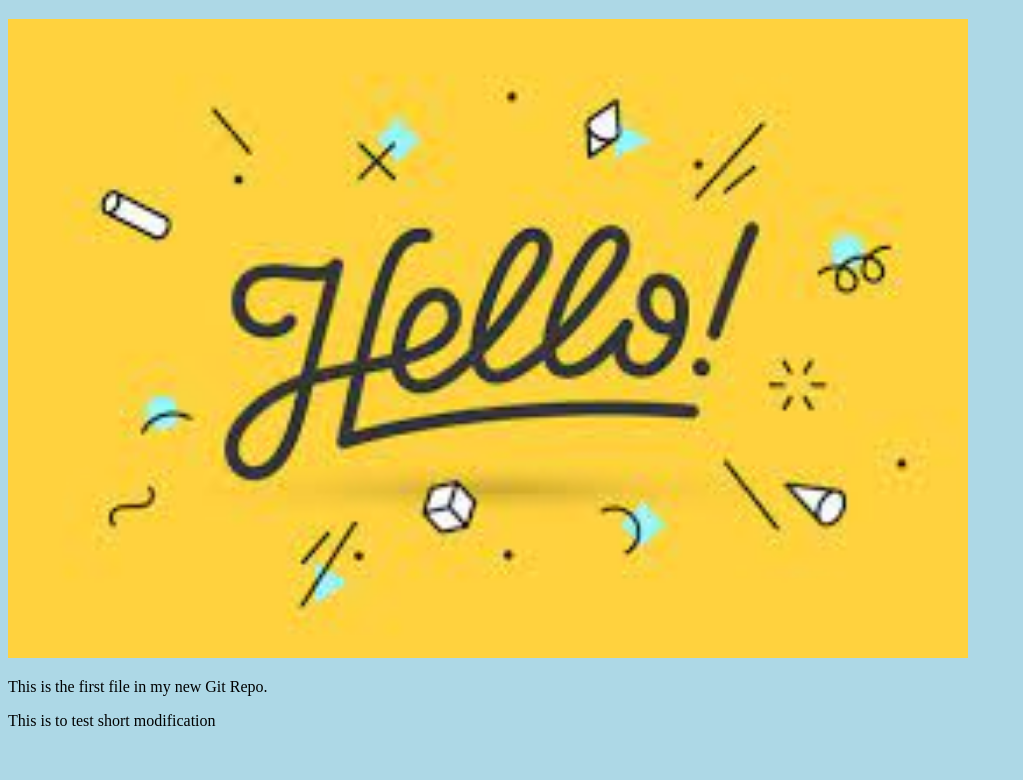
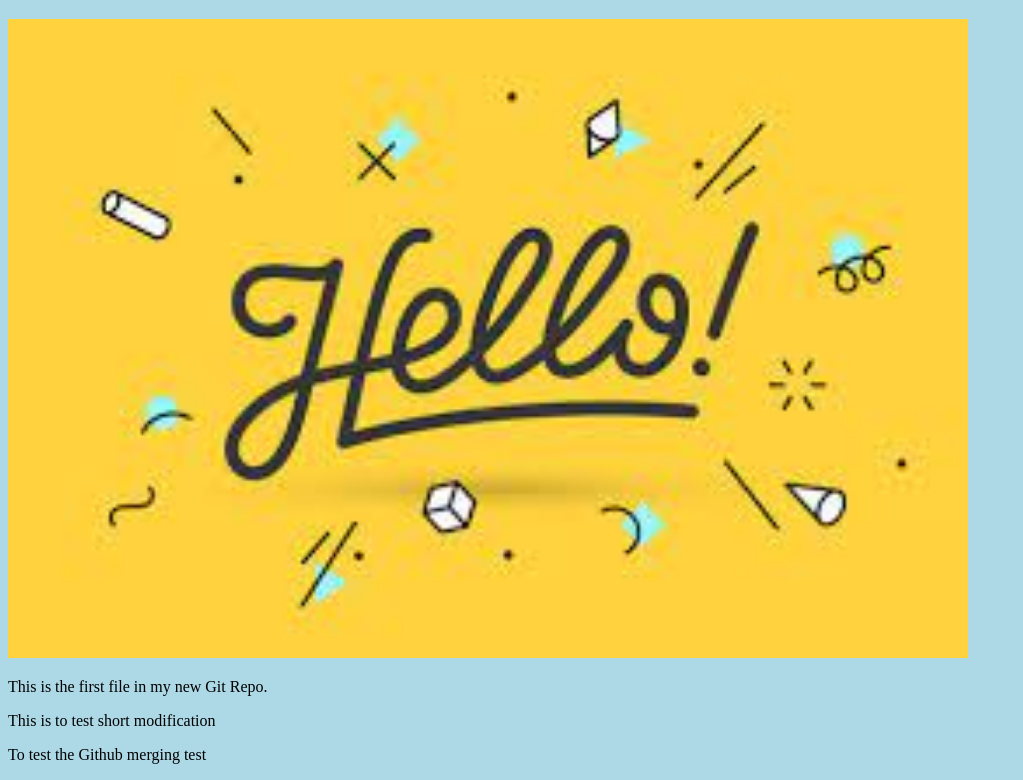
Before and after one commit to NarendranS131999/hello_world, a plain HTML site: page index.html in a window 1280 px wide. Shown: the part 61-841 px from the top of the page, without its empty margins (0-1023 px from the left). Before the commit the page ends 807 px from the top, so only its background shows below. Drawn offline with Linux system fonts and the light colour scheme.

Commit message:
Updated index.html. Add an <P>

```diff
--- a/index.html
+++ b/index.html
@@ -13,6 +13,7 @@
 </div>
 <p>This is the first file in my new Git Repo.</p>
 <p>This is to test short modification</p>
+<p>To test the Github merging test</p>
 
 </body>
 </html>
```
